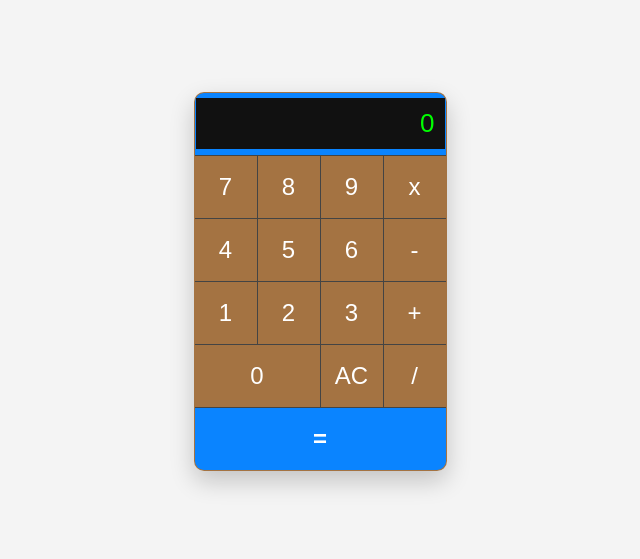
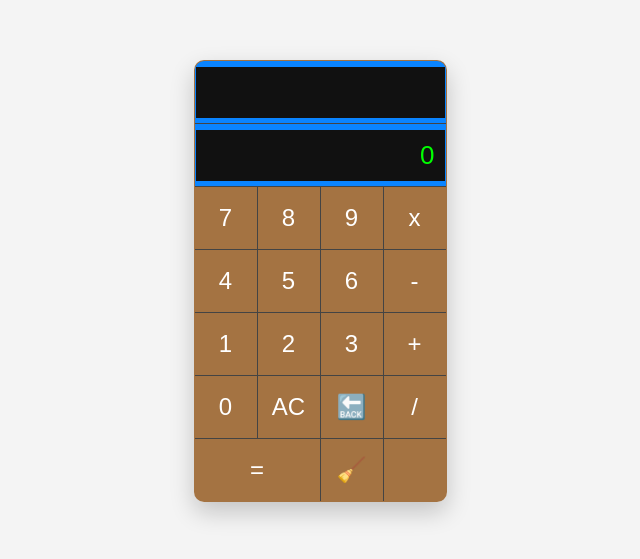
Before and after one commit to Mjavino/Javascript, a plain HTML site: page calculator.html in a window 1280 px wide. Shown: the part 127-686 px from the top of the page, without its empty margins (320-960 px from the left). Drawn offline with Linux system fonts and the light colour scheme.

Commit message:
few touch ups
adding delete button and back arrow

```diff
--- a/calculator.html
+++ b/calculator.html
@@ -6,6 +6,11 @@
 </head>
 <body>
     <table border="1">
+        <tr>
+        <td colspan="4">
+            <input type="text" id="historyBox" value="" readonly style="text-align:right; color: gray;">
+        </td>
+    </tr>
         <tr>
             <td colspan="4">
                 <input type="text" id="inputBox" value="0" readonly>
@@ -30,13 +35,18 @@
             <td onclick="operatorBtnPressed('+')">+</td>
         </tr>
         <tr>
-            <td colspan="2" onclick="digitBtnPressed(0)">0</td>
+            <td colspan="1" onclick="digitBtnPressed(0)">0</td>
             <td onclick="btnACPressed()">AC</td>
+            <td onclick="backspacePressed()">🔙</td>
             <td onclick="operatorBtnPressed('/')">/</td>
+
         </tr>
         <tr>
-            <td colspan="4" onclick="equalsPressed()">=</td>
+
+            <td colspan="2" onclick="equalsPressed()">=</td>
+            <td onclick="clearEntryPressed()">🧹</td>
         </tr>
+
     </table>
 
     <script>
@@ -56,19 +66,23 @@
 
 function btnACPressed() {
     document.getElementById("inputBox").value = "0";
+    document.getElementById("historyBox").value = "";
     value1 = null;
     currentOperator = null;
     newline = true;
 }
 
 function operatorBtnPressed(operator) {
-            value1 = parseFloat(document.getElementById("inputBox").value);
+    const inputBox = document.getElementById("inputBox");
+    value1 = parseFloat(inputBox.value);
     currentOperator = operator;
+    document.getElementById("historyBox").value = inputBox.value + " " + operator;
     newline = true;
 }
 
 function equalsPressed() {
-            const value2 = parseFloat(document.getElementById("inputBox").value);
+    const inputBox = document.getElementById("inputBox");
+    const value2 = parseFloat(inputBox.value);
     let result;
 
     switch (currentOperator) {
@@ -89,7 +103,26 @@
     }
 
     document.getElementById("inputBox").value = result;
-            value1 = result;
+    if (currentOperator !== null && value1 !== null) {
+        document.getElementById("historyBox").value = value1 + " " + currentOperator + " " + value2 + " =";
+    }
+
+    value1 = typeof result === 'number' ? result : null;
+    currentOperator = null;
+    newline = true;
+}
+        function backspacePressed() {
+    const inputBox = document.getElementById("inputBox");
+    if (!newline && inputBox.value.length > 1) {
+        inputBox.value = inputBox.value.slice(0, -1);
+    } else {
+        inputBox.value = "0";
+        newline = true;
+    }
+}
+
+function clearEntryPressed() {
+    document.getElementById("inputBox").value = "0";
     newline = true;
 }
     </script>
--- a/style.css
+++ b/style.css
@@ -55,3 +55,6 @@ td[colspan="4"] {
 td[colspan="4"]:hover {
     background-color: #0066cc;
 }
+td {
+    font-size: 24px; /* Increase for better icon visibility */
+}
```
Lines whose indentation alone changed are shown as unchanged.
